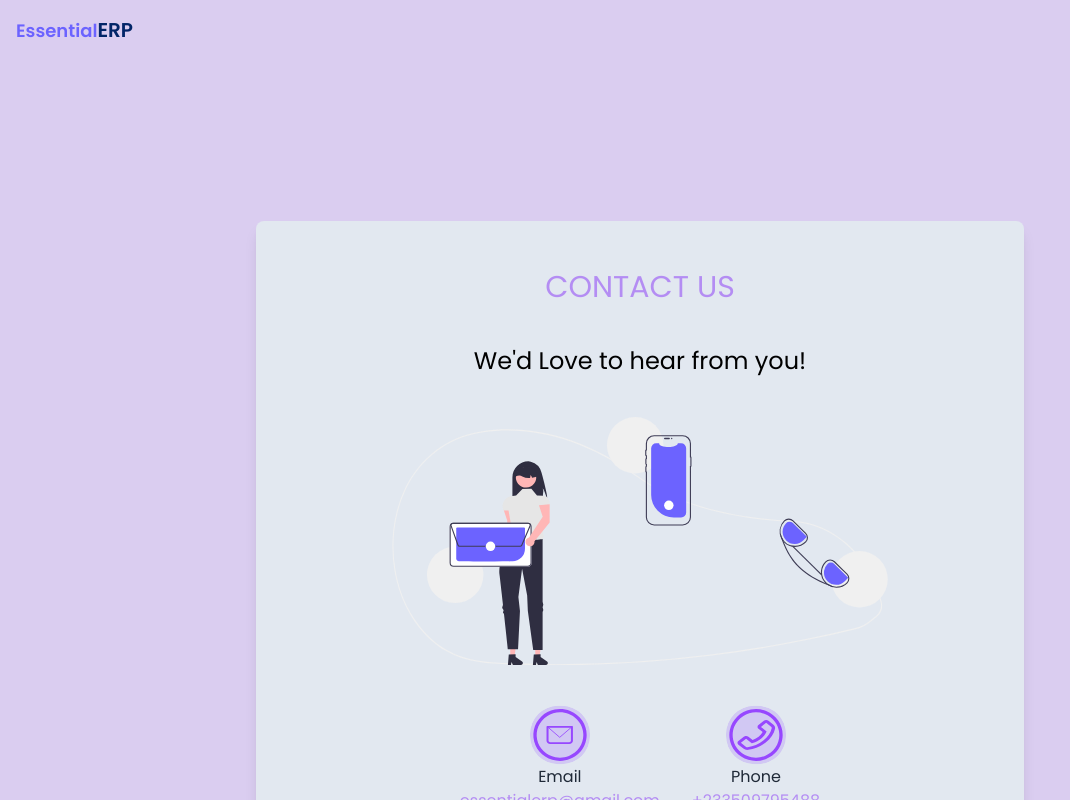
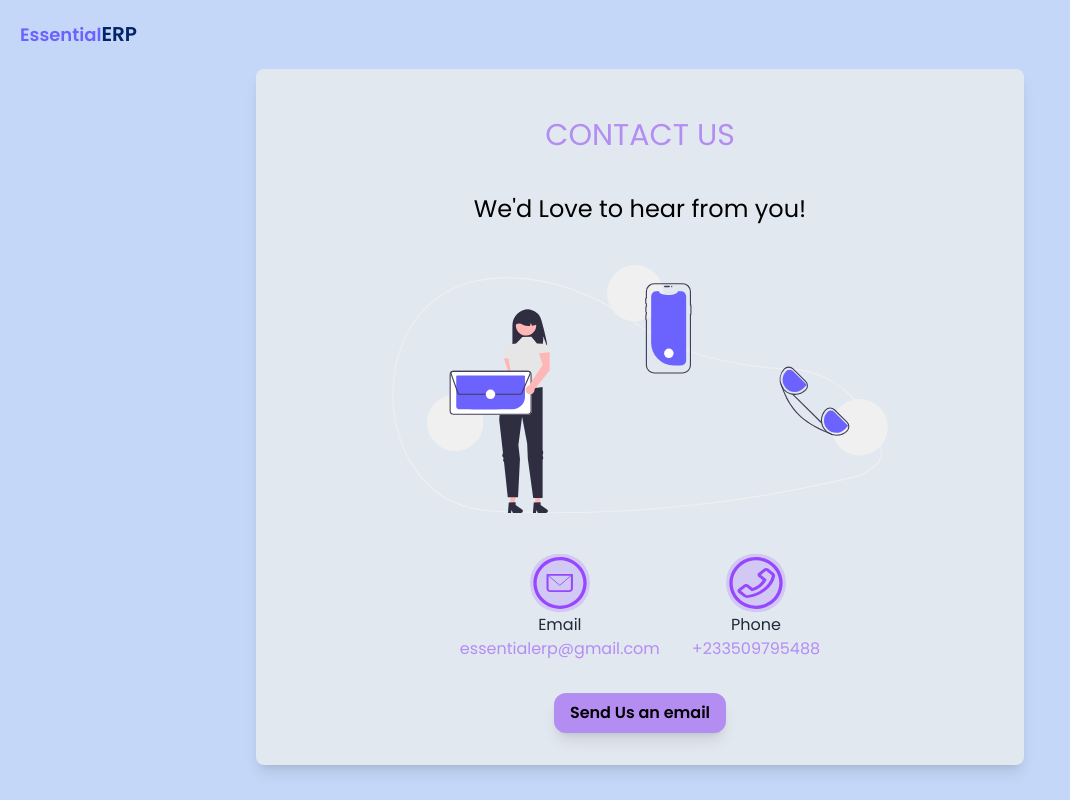
Before and after one commit to Cessation-Code/essentialerp-frontend, a Next.js app: page /contact_us in a window 1280 px wide. Shown: the whole page, without its empty margins (0-1070 px from the left). Built offline with nearby package versions, Linux system fonts and the light colour scheme.

Commit message:
terms and conditons and contact us page changes amde

```diff
--- a/pages/contact_us/index.js
+++ b/pages/contact_us/index.js
@@ -15,14 +15,13 @@ export default function ContactUs() {
   };
 
   return (
-    <div className="flex flex-col h-screen">
-      <header className="bg-[#DACDF0] p-4">
+    <body className="flex flex-col w-screen h-screen">
+      <div className="bg-[#C4D7F8] p-5">
         <Logo />
-      </header>
+      </div>
       {/* Main Content */}
-      <main className="flex-1 overflow-y-auto  bg-[#DACDF0]">
-        <div className="max-w-3xl mx-auto bg-slate-200  my-40 rounded-lg shadow-lg p-8">
-          {" "}
+      <main className="mt-auto h-full bg-[#C4D7F8]">
+        <div className="max-w-3xl mx-auto bg-slate-200   rounded-lg shadow-lg p-8">
           <div className=" flex flex-col  items-center pt-4">
             <p className=" text-3xl mb-10 text-[#B48DF3]">CONTACT US</p>
             <p className=" text-2xl mb-10 text-black">
@@ -61,6 +60,6 @@ export default function ContactUs() {
           </div>
         </div>
       </main>
-    </div>
+    </body>
   );
 }
--- a/pages/terms_and_conditions/index.js
+++ b/pages/terms_and_conditions/index.js
@@ -30,14 +30,14 @@ const TermsAndConditions = () => {
 
   return (
     <UnauthenticatedLayout>
-      <div className="bg-pink-300 bg-gradient-to-br from-pink-300 to-purple-500 min-h-screen">
+      <div className="bg-blue-100 bg-gradient-to-br from-blue-400 to-[#C4D7F8] sm:w-screen w-screen h-screen">
       <header className="p-5">
          <Logo/>
         </header>
 
         {/* Main */}
-        <div className="flex flex-col items-center justify-center my-10 md:my-48">
-          <div className="bg-white shadow-lg rounded-lg px-10 py-8 w-full md:w-3/4 lg:w-1/2">
+        <div className="flex flex-col justify-center mx-auto my-auto md:my-auto  md:w-3/4 lg:w-1/2">
+          <div className="bg-white shadow-lg rounded-lg px-10 py-8 ">
             <div className="text-center mb-10">
               <h1 className="text-3xl text-[#B48DF3]">TERMS AND CONDITIONS</h1>
               <div className="tabs mt-4 tabs-boxed bg-transparent justify-center">
@@ -88,7 +88,7 @@ const TermsAndConditions = () => {
                   transition={{ duration: 0.5 }}
                   key={0}
                 >
-                  <h2 className="text-lg font-semibold  text-[#B48DF3]">
+                  <h2 className="text-lg font-semibold  text-black">
                     Terms of Use
                   </h2>
                   <p className="text-left mt-4">
@@ -128,7 +128,7 @@ const TermsAndConditions = () => {
                   transition={{ duration: 0.5 }}
                   key={1}
                 >
-                  <h2 className="text-lg font-semibold text-[#B48DF3]">
+                  <h2 className="text-lg font-semibold text-black">
                     Governing Laws
                   </h2>
                   <p className="text-left mt-4">
@@ -154,7 +154,7 @@ const TermsAndConditions = () => {
                   transition={{ duration: 0.5 }}
                   key={2}
                 >
-                  <h2 className="text-lg font-semibold text-[#B48DF3]">
+                  <h2 className="text-lg font-semibold text-black">
                     Prohibited Activities
                   </h2>
                   <p className="text-left mt-4">
```
